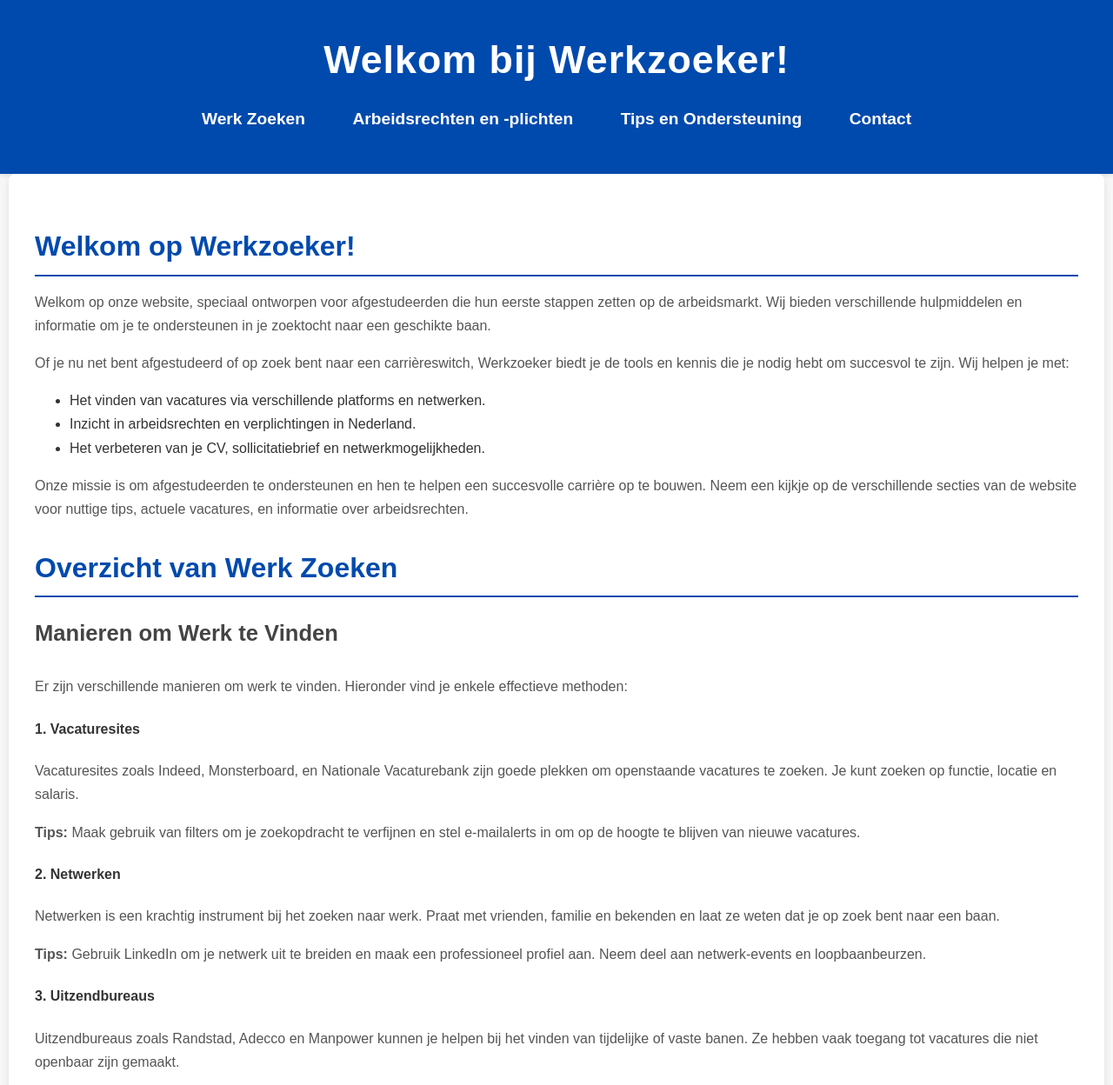
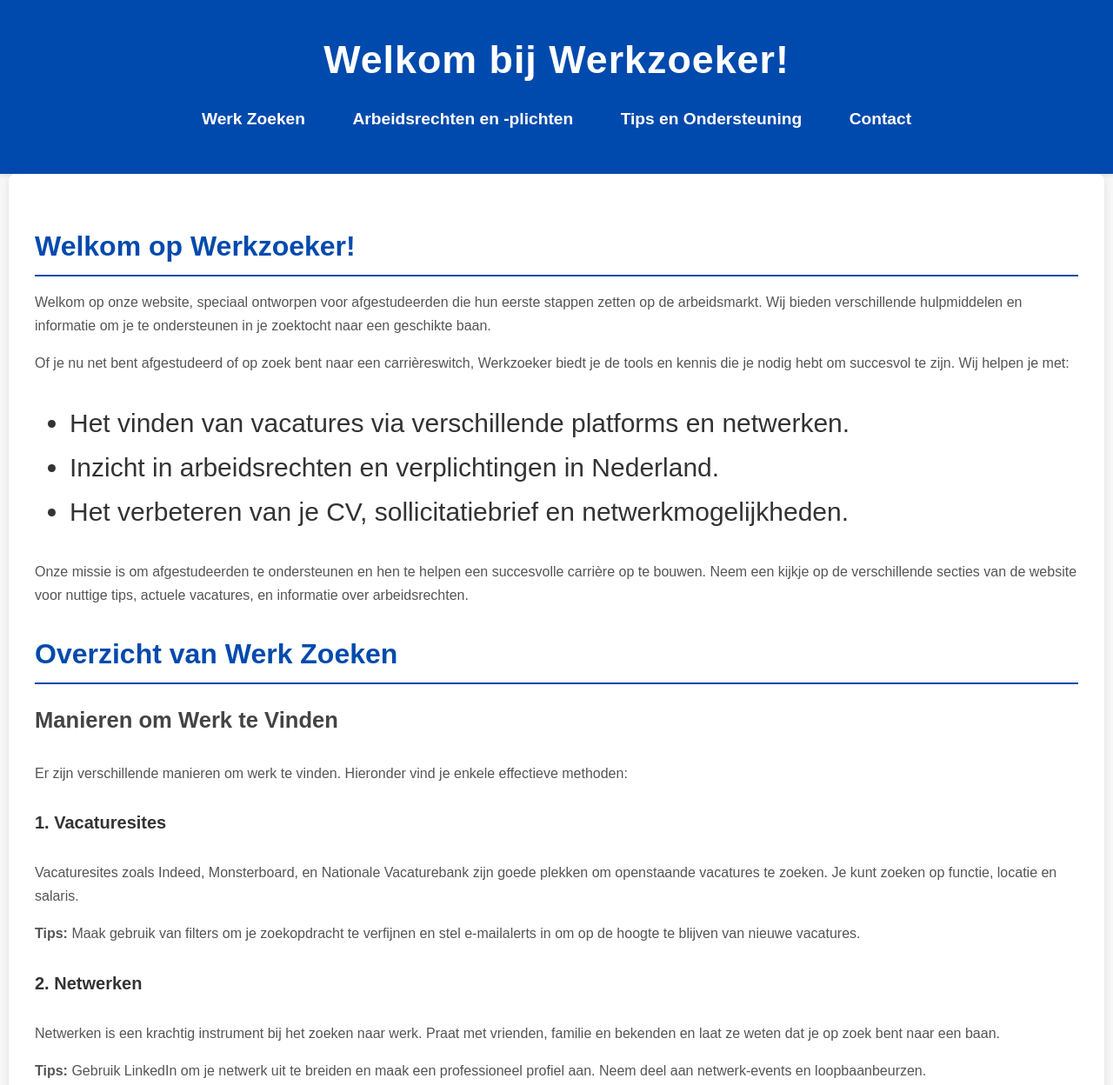
Before and after one commit to Wessel-T/Werkzoeker, a plain HTML site: page index.html in a window 1280 px wide. Shown: the top 1248 px of the page at 87% size. Drawn offline with Linux system fonts and the light colour scheme.

Commit message:
home page

```diff
--- a/index.html
+++ b/index.html
@@ -20,11 +20,11 @@
     </header>
 
     <main>
-        <div class="container yuh">
+        <div >
 
 
             <!-- (Home Page) -->
-            <section class="content" id="home">
+            <div class="yuh">
                 <h2>Welkom op Werkzoeker!</h2>
                 <p>Welkom op onze website, speciaal ontworpen voor afgestudeerden die hun eerste stappen zetten op de arbeidsmarkt. Wij bieden verschillende hulpmiddelen en informatie om je te ondersteunen in je zoektocht naar een geschikte baan.</p>
                 <p>Of je nu net bent afgestudeerd of op zoek bent naar een carrièreswitch, Werkzoeker biedt je de tools en kennis die je nodig hebt om succesvol te zijn. Wij helpen je met:</p>
@@ -34,7 +34,7 @@
                     <li>Het verbeteren van je CV, sollicitatiebrief en netwerkmogelijkheden.</li>
                 </ul>
                 <p>Onze missie is om afgestudeerden te ondersteunen en hen te helpen een succesvolle carrière op te bouwen. Neem een kijkje op de verschillende secties van de website voor nuttige tips, actuele vacatures, en informatie over arbeidsrechten.</p>
-            </section>
+            </div>
 
 
 </div>
--- a/style.css
+++ b/style.css
@@ -22,8 +22,8 @@ header h1 {
     letter-spacing: 1px;
 }
 
-.yup{
-    font-size: 100px;
+.yuh{
+    font-size: 30px;
 }
 
 
@@ -186,3 +186,7 @@ footer a:hover {
         width: 100%;
     }
 }
+
+section{
+    font-size: 20px;
+}
```
